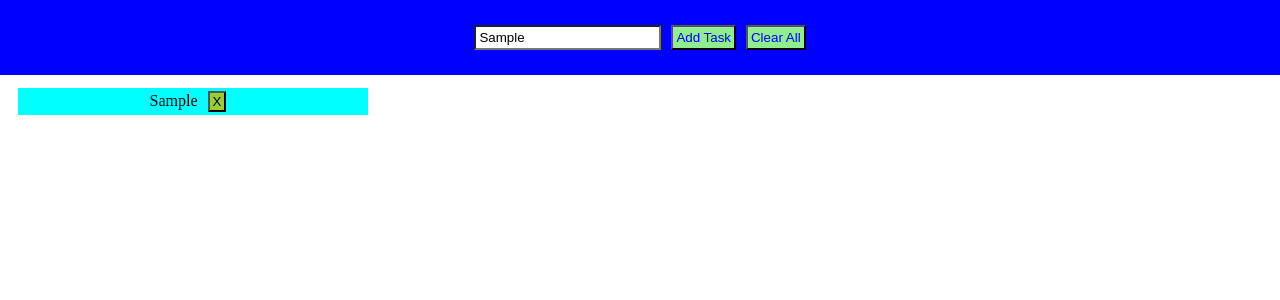
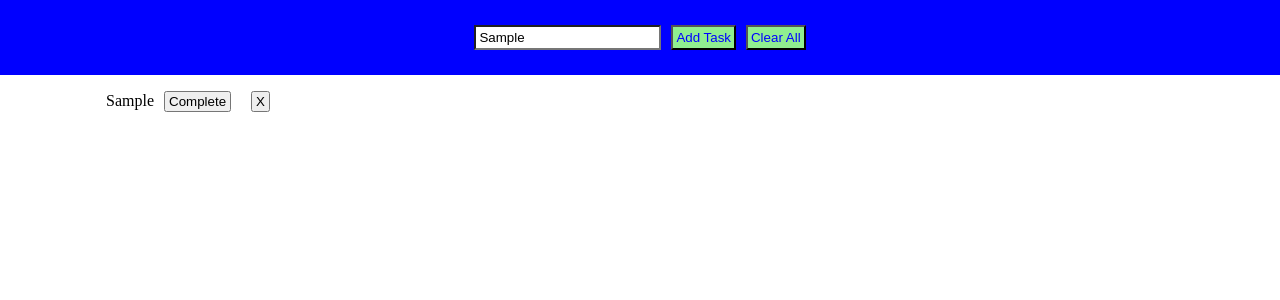
Before and after one commit to vedprakashsigh/Todo-App, a React (Create React App) app: page / in a window 1280 px wide. Both pictures are taken after typing "Sample" into the empty fields and a click on the button "Add Task". Shown: the top 300 px of the page. Built offline with nearby package versions, Linux system fonts and the light colour scheme.

Commit message:
Todo List: Completed Status Added.

```diff
--- a/src/AddTask.js
+++ b/src/AddTask.js
@@ -15,6 +15,7 @@ const AddTask = (props) => {
                 ? 1
                 : props.todoList[props.todoList.length - 1].id + 1,
             taskName: props.newTasks,
+            completed: false,
           };
           props.setTodoList([...props.todoList, task]);
         }}
--- a/src/App.css
+++ b/src/App.css
@@ -35,7 +35,6 @@
 }
 
 .Task{
-  background-color: aqua;
   margin: 10px;
   height: max-content;
   width: 350px;
@@ -44,9 +43,4 @@
 .Task button{
   padding: 1px 3px;
   margin: 3px 10px;
-  background-color: yellowgreen;
 }
-
-.Task button:hover{
-background-color: red;
-}
--- a/src/List.js
+++ b/src/List.js
@@ -4,7 +4,27 @@ const List = (props) => {
       {props.todoList.map((tasks) => {
         return (
           <div className="Task">
-            {tasks.taskName}
+            <span style={{ color: "green" }}>
+              {tasks.completed && tasks.taskName}
+            </span>
+            <span>{!tasks.completed && tasks.taskName}</span>
+            <button
+              onClick={() => {
+                props.setTodoList(
+                  props.todoList.map((task) => {
+                    return tasks.id === task.id
+                      ? {
+                          id: tasks.id,
+                          taskName: tasks.taskName,
+                          completed: !tasks.completed,
+                        }
+                      : task;
+                  })
+                );
+              }}
+            >
+              Complete
+            </button>
             <button
               onClick={() => {
                 props.setTodoList(
```
